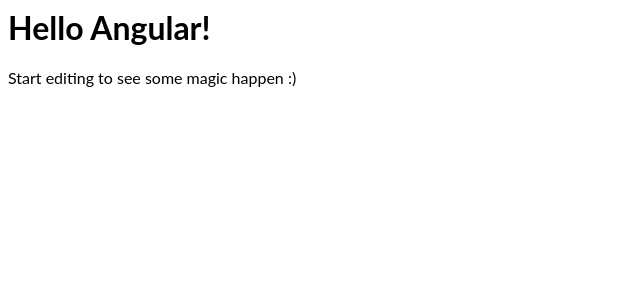
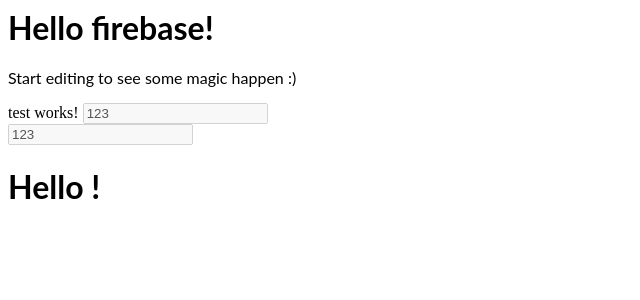
Before and after one commit to Raja-Vikraman/angular-8thsha, an Angular app: page / in a window 1280 px wide. Shown: the top 300 px of the page, without its empty margins (0-640 px from the left). Built offline with nearby package versions, Linux system fonts and the light colour scheme.

Commit message:
3 files modified, 3 added

```diff
--- a/src/app/app.component.html
+++ b/src/app/app.component.html
@@ -2,3 +2,9 @@
 <p>
   Start editing to see some magic happen :)
 </p>
+<app-test>
+  </app-test>
+
+
+    <hello>
+      </hello>
--- a/src/app/app.component.ts
+++ b/src/app/app.component.ts
@@ -6,5 +6,5 @@
   styleUrls: [ './app.component.css' ]
 })
 export class AppComponent  {
-  name = 'Angular';
+  name = 'firebase';
 }
--- a/src/app/app.module.ts
+++ b/src/app/app.module.ts
@@ -4,10 +4,11 @@
 
 import { AppComponent } from './app.component';
 import { HelloComponent } from './hello.component';
+import { TestComponent } from './test/test.component';
 
 @NgModule({
   imports:      [ BrowserModule, FormsModule ],
-  declarations: [ AppComponent, HelloComponent ],
+  declarations: [ AppComponent, HelloComponent, TestComponent ],
   bootstrap:    [ AppComponent ]
 })
 export class AppModule { }
--- /dev/null
+++ b/src/app/test/test.component.html
@@ -0,0 +1,5 @@
+<p>
+test works!
+<input [disabled]="isDisabled" [type]="texType" value={{texVal}}/> <br>
+<input bind-disabled="isDisabled" [type]="texType" value={{texVal}}/>
+</p>
--- /dev/null
+++ b/src/app/test/test.component.ts
@@ -0,0 +1,18 @@
+import { Component, OnInit } from '@angular/core';
+
+@Component({
+  selector: 'app-test',
+  templateUrl: './test.component.html',
+  styleUrls: ['./test.component.css']
+})
+export class TestComponent implements OnInit {
+
+  public texVal="123";
+  public texType="text";
+  public isDisabled=true;
+  constructor() { }
+
+  ngOnInit() {
+  }
+
+}
```
Also changed, not shown: src/app/test/test.component.css (added).
